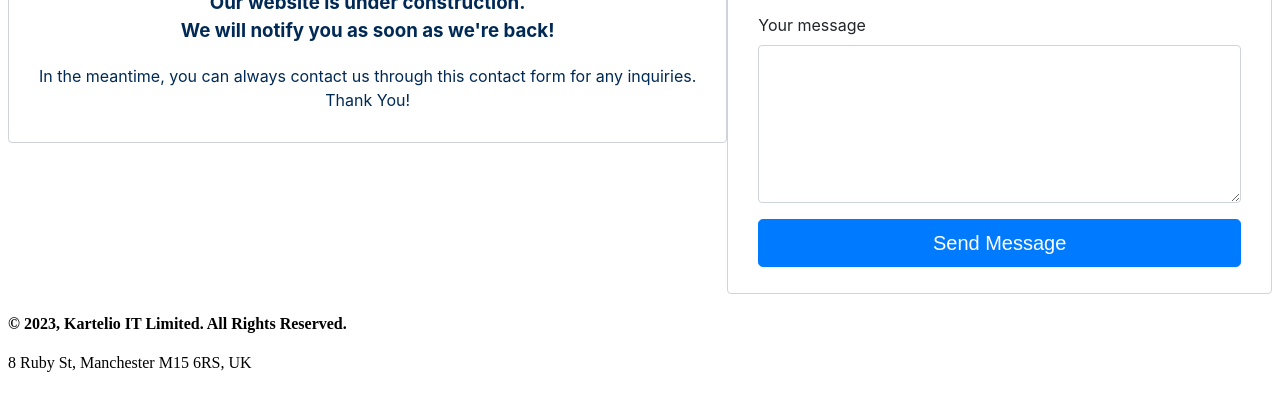
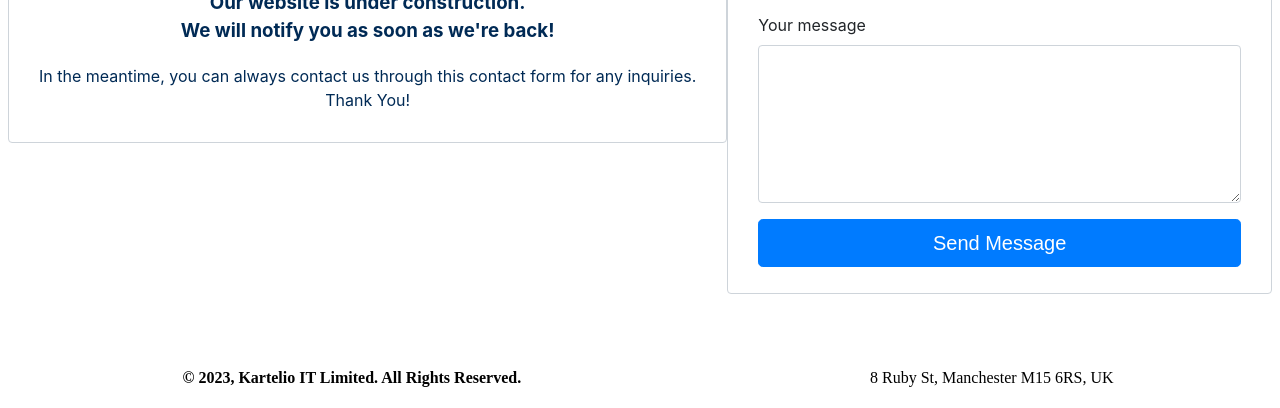
Before and after one commit to katelynharrington/katelynharrington, a plain HTML site: page index.html in a window 1280 px wide. Shown: the part 392-800 px from the top of the page. Drawn offline with Linux system fonts and the light colour scheme.

Commit message:
Update style.css

```diff
--- a/style.css
+++ b/style.css
@@ -24,6 +24,16 @@
     line-height: 1.5;
     color: #002a55;
     background-color: #fff;
+}
+
+.main-footer{
+    position: fixed;
+    bottom: 0;
+    width: 100%;
+    display: flex;
+    flex-direction: row;
+    justify-content: space-around;
+    align-items: center;
 }
 
 .fcf-body {
```
